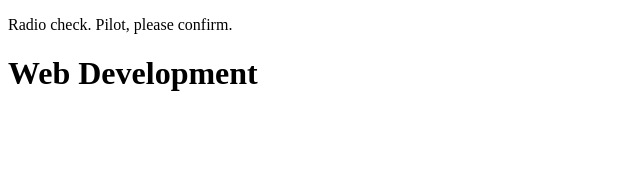
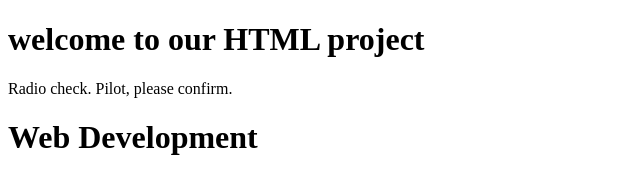
Before and after one commit to rinashovik/communication-log, a plain HTML site: page communication-log-pilot/index.html in a window 1280 px wide. Shown: the whole page, without its empty margins (0-640 px from the left). Drawn offline with Linux system fonts and the light colour scheme.

Commit message:
Another changes made

```diff
--- a/communication-log-pilot/index.html
+++ b/communication-log-pilot/index.html
@@ -1,6 +1,6 @@
 <!DOCTYPE html>
 <html>
-
+<h1> welcome to our HTML project</h1>
    <body>
       <p>Radio check. Pilot, please confirm.</p>
 <h1>  Web Development</h>
@@ -16,6 +16,8 @@
 
 
 
+
+
    </body>
 
 </html>
```
